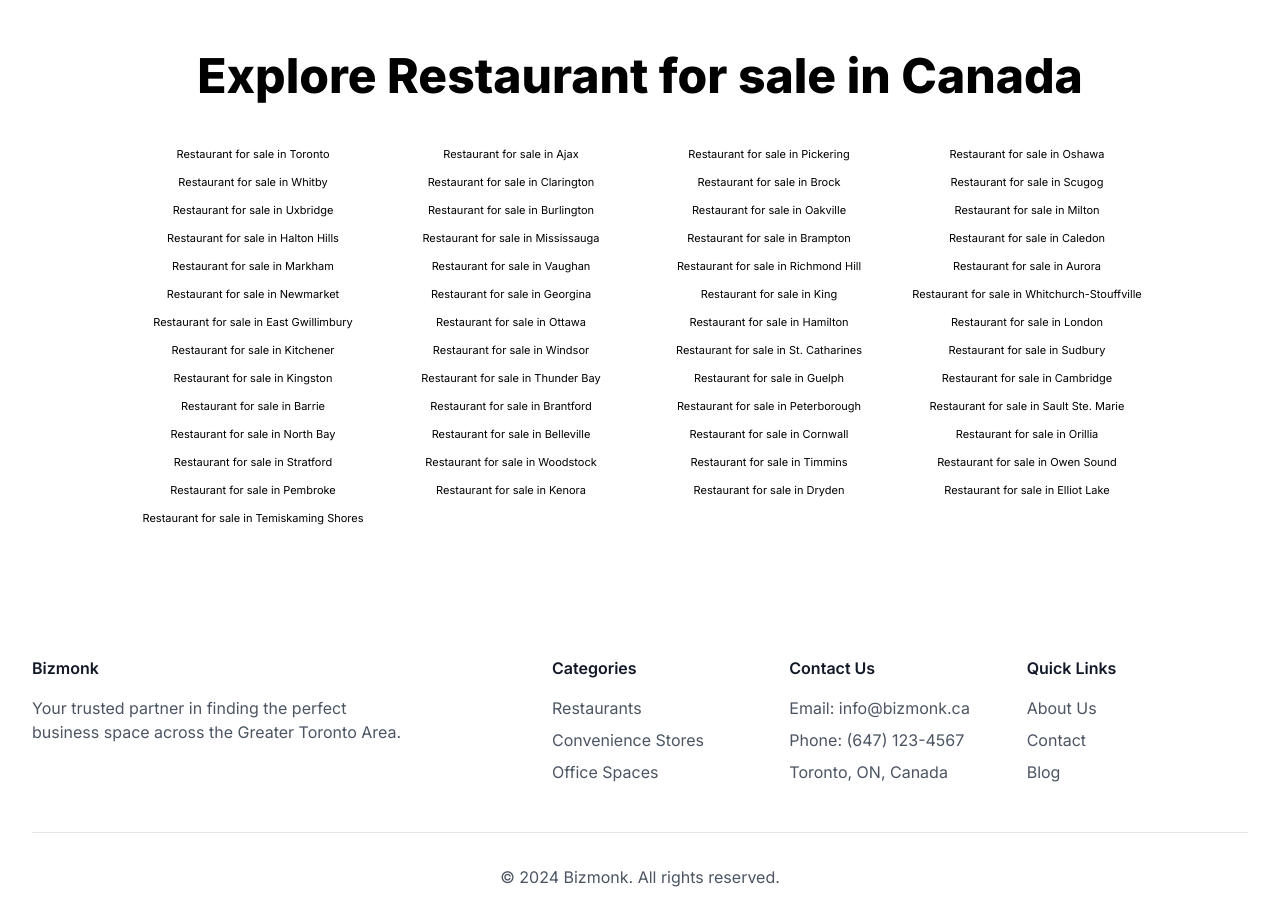
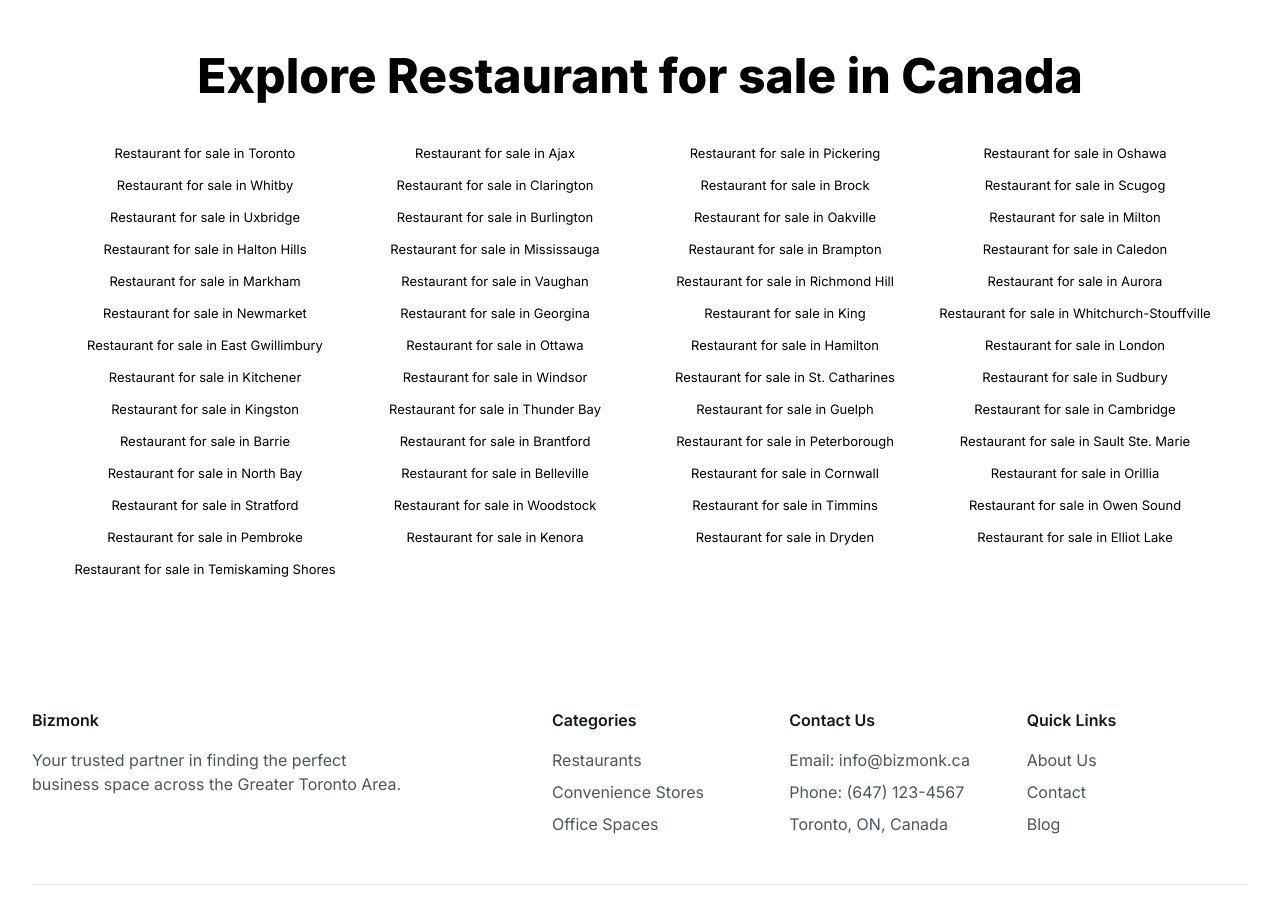
Before and after one commit to udbhavghimire/bizmonk, a Next.js app: page /toronto/offices-for-lease in a window 1280 px wide. Shown: the part 940-1861 px from the top of the page. Built offline with nearby package versions, Linux system fonts and the light colour scheme.

Commit message:
Update Footer component layout and styling: Increase max width, adjust grid gap, and modify link text size for improved responsiveness and visual consistency.

```diff
--- a/components/Footer.js
+++ b/components/Footer.js
@@ -10,13 +10,13 @@
           <h2 className="md:text-5xl text-3xl font-extrabold text-900 mb-6 text-center text-black">
             Explore Restaurant for sale in Canada
           </h2>
-          <div className="max-w-5xl mx-auto">
-            <div className="grid grid-cols-1 grid-cols-2 md:grid-cols-3 lg:grid-cols-4 gap-x-2 gap-y-1 justify-items-center pt-4">
+          <div className="max-w-6xl mx-auto">
+            <div className="grid grid-cols-1 grid-cols-2 md:grid-cols-3 lg:grid-cols-4 gap-x-2 gap-y-2 justify-items-center pt-4">
               {cities.cities.map((city) => (
                 <div key={city} className="text-center w-full">
                   <Link
                     href={`/${city.toLowerCase()}/restaurant-for-sale`}
-                    className="text-black hover:text-blue-600 text-center md:text-[11px] text-[9px]"
+                    className="text-black hover:text-blue-600 text-center md:text-[13px] text-[9px]"
                   >
                     Restaurant for sale in {city}
                   </Link>
```
